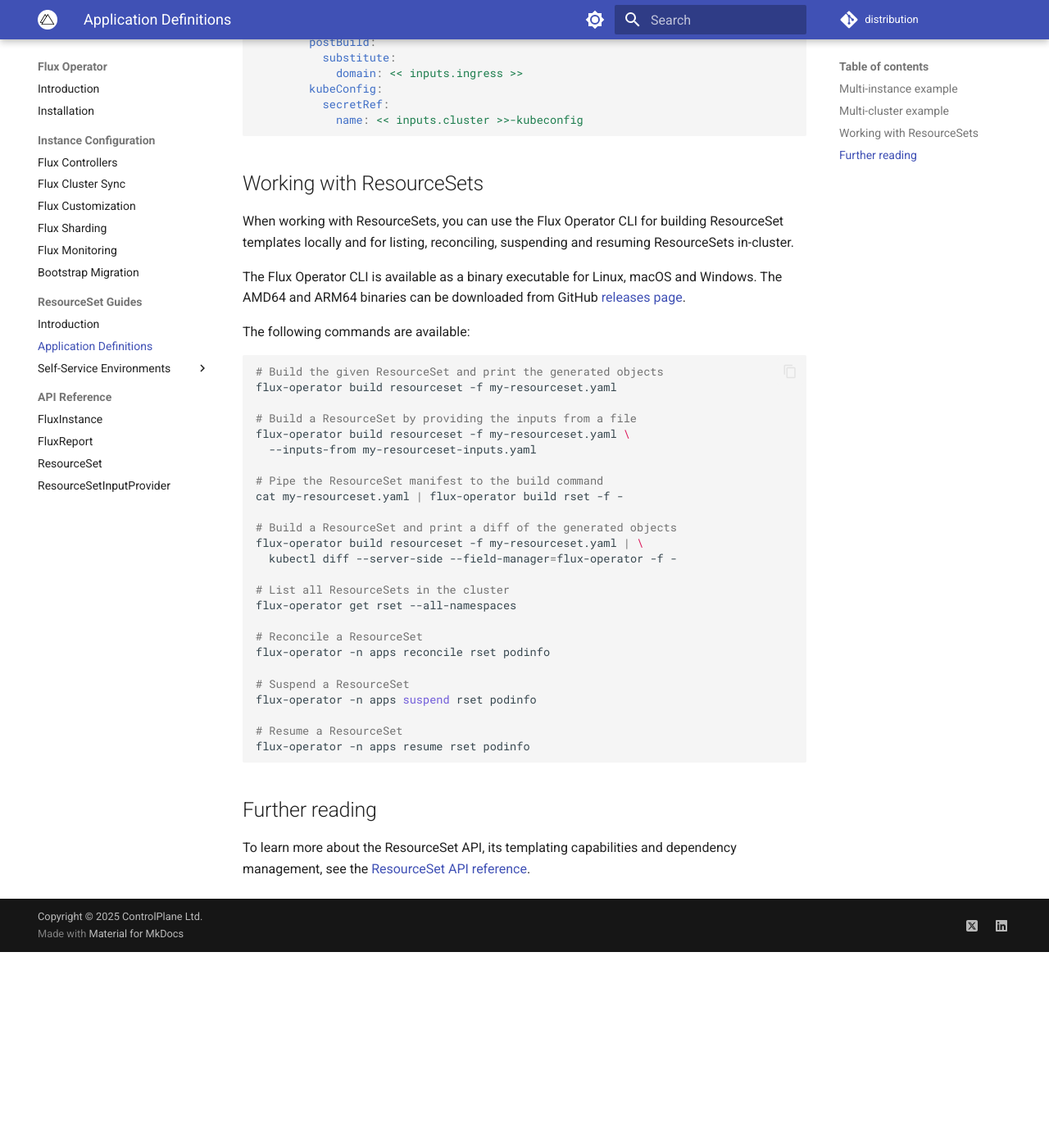
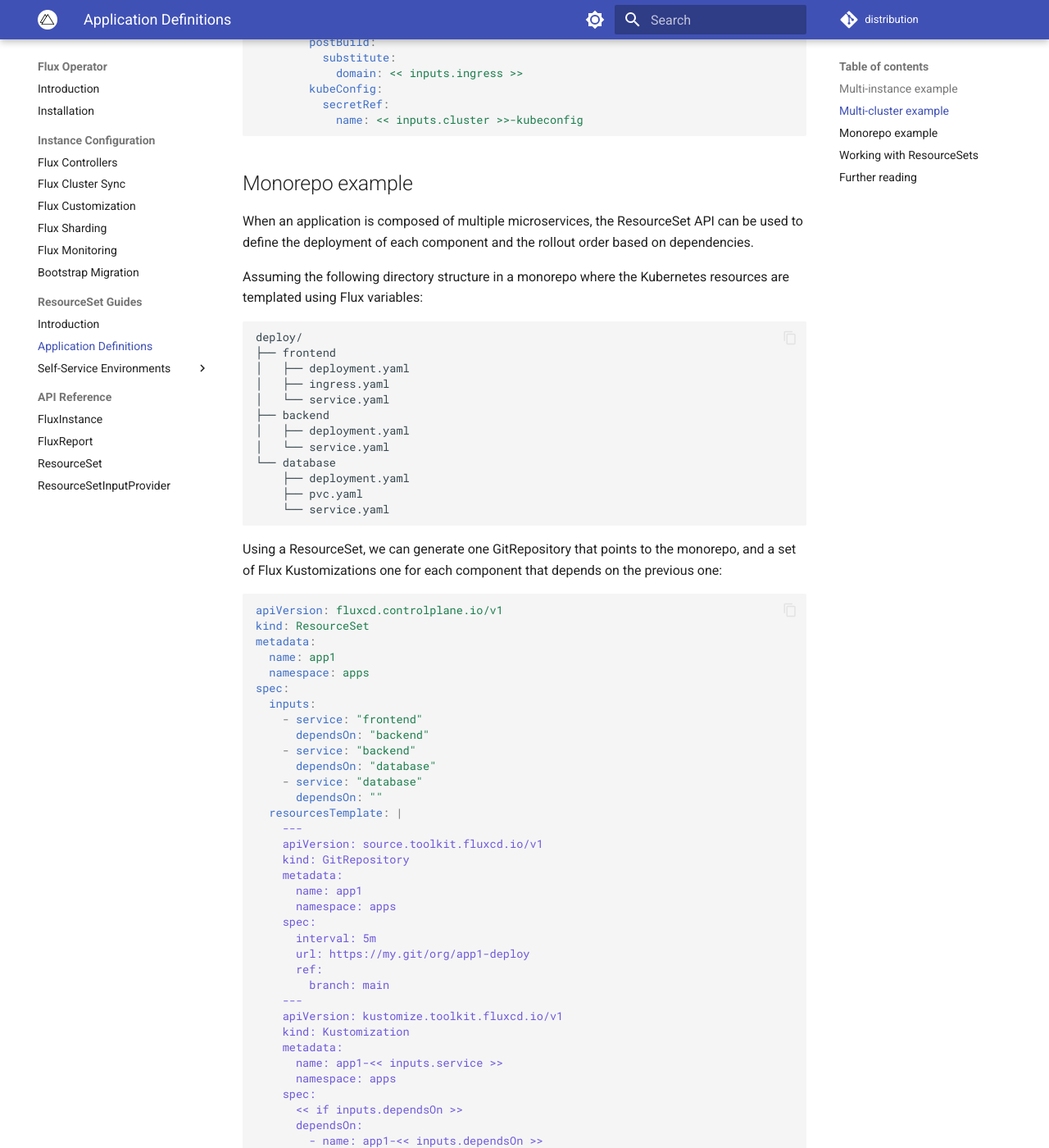
Before and after one commit to controlplaneio-fluxcd/distribution, an MkDocs documentation site: the page built from docs/operator/resourcesets/app-definition.md, in a window 1280 px wide and 1400 px high, scrolled down 3466 px. Shown: the whole window at 82% size. Built offline with MkDocs 1.6.1 and Material for MkDocs 9.7.7, drawn with Linux system fonts in a browser that asks for light colours; comment, search, counter and statistics services are not loaded; before the commit the page ends 4627 px from its top, so only the background shows below that; some of the changed text lies outside the part shown.

Commit message:
Add ResourceSet monorepo example
Signed-off-by: Stefan Prodan <stefan.prodan@gmail.com>

````diff
--- a/docs/operator/resourcesets/app-definition.md
+++ b/docs/operator/resourcesets/app-definition.md
@@ -171,6 +171,84 @@
             name: << inputs.cluster >>-kubeconfig
 ```
 
+## Monorepo example
+
+When an application is composed of multiple microservices, the ResourceSet API can be used
+to define the deployment of each component and the rollout order based on dependencies.
+
+Assuming the following directory structure in a monorepo where the Kubernetes resources
+are templated using Flux variables:
+
+```text
+deploy/
+├── frontend
+│   ├── deployment.yaml
+│   ├── ingress.yaml
+│   └── service.yaml
+├── backend
+│   ├── deployment.yaml
+│   └── service.yaml
+└── database
+    ├── deployment.yaml
+    ├── pvc.yaml
+    └── service.yaml
+```
+
+Using a ResourceSet, we can generate one GitRepository that points to the monorepo,
+and a set of Flux Kustomizations one for each component that depends on the previous one:
+
+```yaml
+apiVersion: fluxcd.controlplane.io/v1
+kind: ResourceSet
+metadata:
+  name: app1
+  namespace: apps
+spec:
+  inputs:
+    - service: "frontend"
+      dependsOn: "backend"
+    - service: "backend"
+      dependsOn: "database"
+    - service: "database"
+      dependsOn: ""
+  resourcesTemplate: |
+    ---
+    apiVersion: source.toolkit.fluxcd.io/v1
+    kind: GitRepository
+    metadata:
+      name: app1
+      namespace: apps
+    spec:
+      interval: 5m
+      url: https://my.git/org/app1-deploy
+      ref:
+        branch: main
+    ---
+    apiVersion: kustomize.toolkit.fluxcd.io/v1
+    kind: Kustomization
+    metadata:
+      name: app1-<< inputs.service >>
+      namespace: apps
+    spec:
+      << if inputs.dependsOn >>
+      dependsOn:
+        - name: app1-<< inputs.dependsOn >>
+      << end >>
+      path: "./deploy/<< inputs.service >>"
+      interval: 30m
+      retryInterval: 5m
+      prune: true
+      wait: true
+      timeout: 5m
+      sourceRef:
+        kind: GitRepository
+        name: app1
+      postBuild:
+        substituteFrom:
+          - kind: ConfigMap
+            name: app1-vars
+```
+
 ## Working with ResourceSets
 
 When working with ResourceSets, you can use the Flux Operator CLI for building ResourceSet
````
